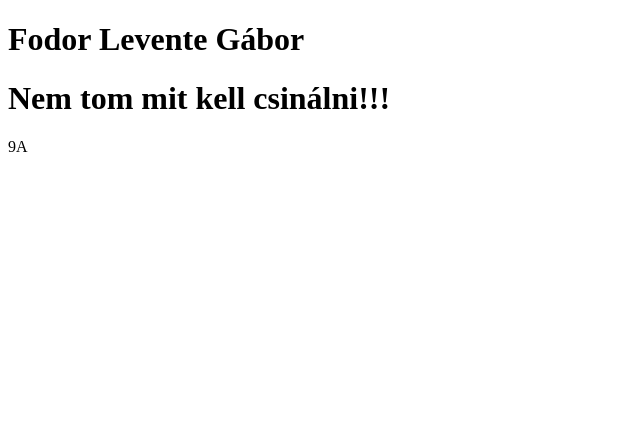
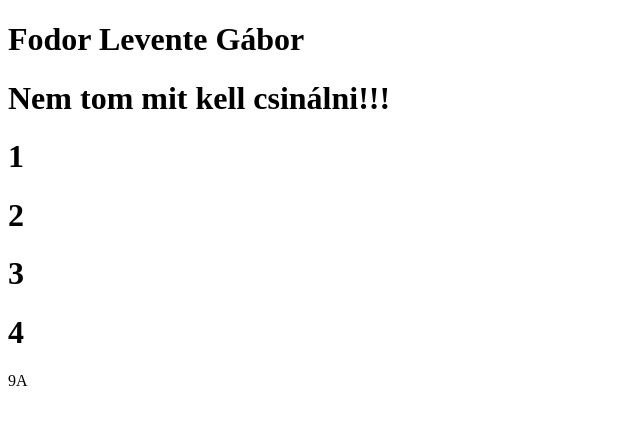
Before and after one commit to Fodor-Levente-Gabor/9Alevente1, a plain HTML site: page index.html in a window 1280 px wide. Shown: the whole page, without its empty margins (0-640 px from the left). Drawn offline with Linux system fonts and the light colour scheme.

Commit message:
Update index.html

```diff
--- a/index.html
+++ b/index.html
@@ -7,6 +7,10 @@
 
 <h1>Fodor Levente Gábor</h1>
 <h1>Nem tom mit kell csinálni!!!</h1>
+<h1>1</h1>
+<h1>2</h1>
+<h1>3</h1>
+<h1>4</h1>
 <p>9A</p>
 
 </body>
```
